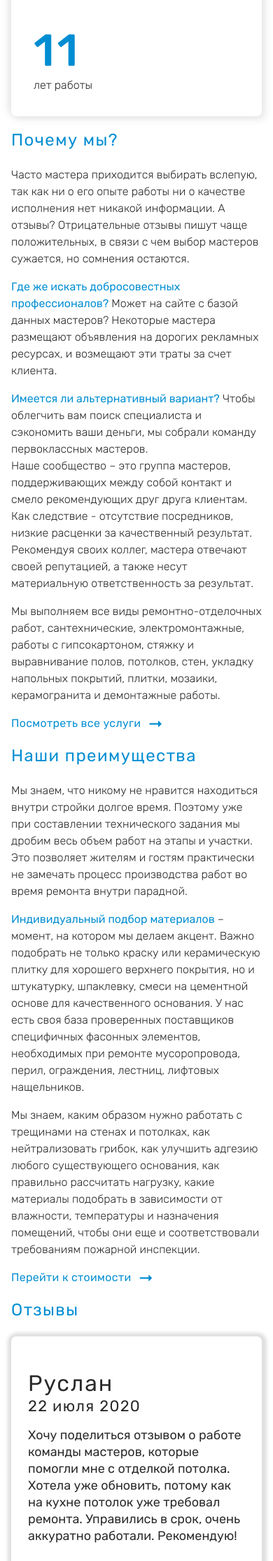
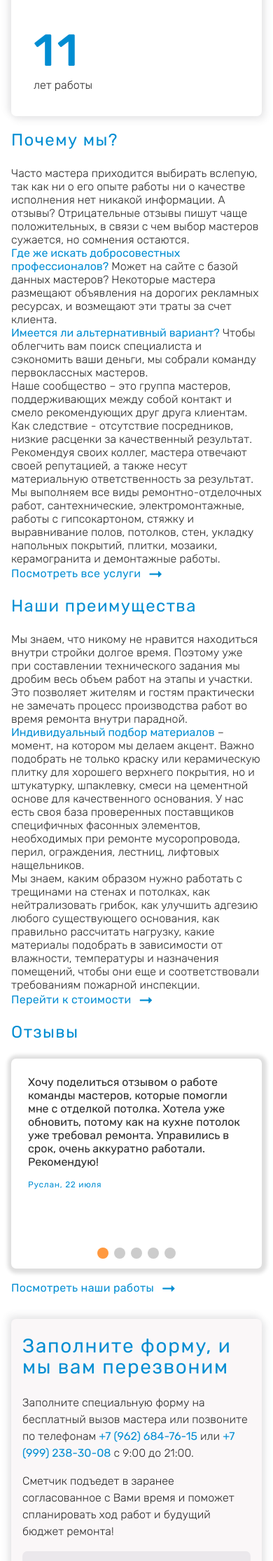
Before and after one commit to sergeygutovskiy/ersm, a PHP site: page /about-us in a window 390 px wide. Shown: the part 1125-3356 px from the top of the page at 70% size. Run offline with PHP 8.4, Linux system fonts and the light colour scheme; some libraries are stand-ins or nearby versions.

Commit message:
post production fixes

```diff
--- a/about-us.php
+++ b/about-us.php
@@ -105,39 +105,40 @@
 				<div class="swiper-container">
 					<div class="swiper-wrapper">
 						<div class="swiper-slide about-us__review">
-							<span class="about-us__review-name">Руслан</span>
-							<span class="about-us__review-date">22 июля 2020</span>
 							<p class="about-us__review-text">
 								Хочу поделиться отзывом о работе команды мастеров, которые помогли мне с отделкой потолка.
 								Хотела уже обновить, потому как на кухне потолок уже требовал ремонта. Управились в срок, очень аккуратно работали. Рекомендую!
 							</p>
+							<span class="about-us__review-name">Руслан, 22 июля</span>
 						</div>
 
 						<div class="swiper-slide about-us__review">
-							<span class="about-us__review-name">Руслан</span>
-							<span class="about-us__review-date">22 июля 2020</span>
 							<p class="about-us__review-text">
-								Хочу поделиться отзывом о работе команды мастеров, которые помогли мне с отделкой потолка.
-								Хотела уже обновить, потому как на кухне потолок уже требовал ремонта. Управились в срок, очень аккуратно работали. Рекомендую!
+								Заказывали укладку плитки в подъезде. Строители сами сделали замеры, купили необходимые материалы. Порадовало, что они уложились в сроки, в частности в новогодние праздники. Сделали чисто, качественно и аккуратно, учли все пожелания!
+								Спасибо!
 							</p>
+							<span class="about-us__review-name">Анастасия, 21 июня</span>
 						</div>
 
 						<div class="swiper-slide about-us__review">
-							<span class="about-us__review-name">Руслан</span>
-							<span class="about-us__review-date">22 июля 2020</span>
 							<p class="about-us__review-text">
-								Хочу поделиться отзывом о работе команды мастеров, которые помогли мне с отделкой потолка.
-								Хотела уже обновить, потому как на кухне потолок уже требовал ремонта. Управились в срок, очень аккуратно работали. Рекомендую!
+							Нам все очень понравилось. А главное -цена. При обращении в эту компанию, качество гарантировано!!!!
 							</p>
+							<span class="about-us__review-name">Мария, 13 мая</span>
 						</div>
 
 						<div class="swiper-slide about-us__review">
-							<span class="about-us__review-name">Руслан</span>
-							<span class="about-us__review-date">22 июля 2020</span>
 							<p class="about-us__review-text">
-								Хочу поделиться отзывом о работе команды мастеров, которые помогли мне с отделкой потолка.
-								Хотела уже обновить, потому как на кухне потолок уже требовал ремонта. Управились в срок, очень аккуратно работали. Рекомендую!
+							Хочу выразить благодарность за проделанную работу Вашей компании. Обратившись, я получил полный пакет услуг. Своевременные замеры, контроль качества, смета, сроки. Исполнили все мои пожелания. Я очень рад, что нашёл именно Вас
 							</p>
+							<span class="about-us__review-name">Владимир, 1 мая</span>
+						</div>
+
+						<div class="swiper-slide about-us__review">
+							<p class="about-us__review-text">
+							Рассказывать особо нечего. Все четко, в срок, без разводов и лажи. Качество тоже достойное. Короче - достойные товарищи.Спасибо.
+							</p>
+							<span class="about-us__review-name">Андрей, 12 апреля</span>
 						</div>
 					</div>
 					<!-- Add Pagination -->
--- a/css/_callback.css
+++ b/css/_callback.css
@@ -68,7 +68,7 @@
 	font-style: normal;
 	font-weight: 400;
 	font-size: 32px;
-	line-height: 32px;
+	line-height: 40px;
 	letter-spacing: 0.06em;
 	margin-bottom: 32px;
 	margin-top: 0;
--- a/css/pages/about_us.css
+++ b/css/pages/about_us.css
@@ -1,8 +1,5 @@
 main p {
-	line-height: 24px;
-	margin: 16px 0;
-	display: block;
-	max-width: 950px;
+	margin: 0;
 }
 
 .link {
@@ -113,7 +110,7 @@ main p {
 }
 
 .about-us__reviews {
-	height: 400px;
+	height: 240px;
 	margin-bottom: 16px;
 }
 
@@ -125,26 +122,21 @@ main p {
 }
 
 .about-us__review {
-	padding-top: 84px;
-	padding-left: 48px;
+	padding: 64px;
 	font-weight: 400;
-	/*color: black;*/
 }
 
 .about-us__review-name {
-	font-size: 32px;
 	display: block;
+	margin-top: 16px;
+
+	font-size: 12px;
 	letter-spacing: 0.06em;
-}
+	color: #008DD2;
 
-.about-us__review-date {
-	font-size: 22px;
-	display: block;
-	letter-spacing: 0.06em;
 }
 
 .about-us__review-text {
-	font-size: 18px;
 	max-width: 540px;
 }
 
@@ -161,24 +153,10 @@ main p {
 	background-color: #FF993F;
 }
 
-@media screen and (max-width: 860px)
-{
-	.about-us__review-text {
-		max-width: 100%;
-		padding-right: 48px;
-	}
-
-	.swiper-pagination-bullets {
-		padding-right: 0;
-	}
-}
-
-@media screen and (max-width: 425px)
+@media screen and (max-width: 768px)
 {
 	.about-us__review {
-		padding-top: 48px;
-		padding-left: 24px;
-		padding-right: 24px
+		padding: 24px;
 	}
 
 	.about-us__review-text {
@@ -186,7 +164,11 @@ main p {
 	}
 
 	.about-us__reviews {
-		height: 480px;
+		height: 300px;
 		margin-bottom: 16px;
 	}
+
+	.swiper-pagination-bullets {
+		padding: 0;
+	}
 }
```
Also changed, not shown: css/pages/index.css (+17 -0 lines), css/pages/services.css (+24 -12 lines), 1 other file.
